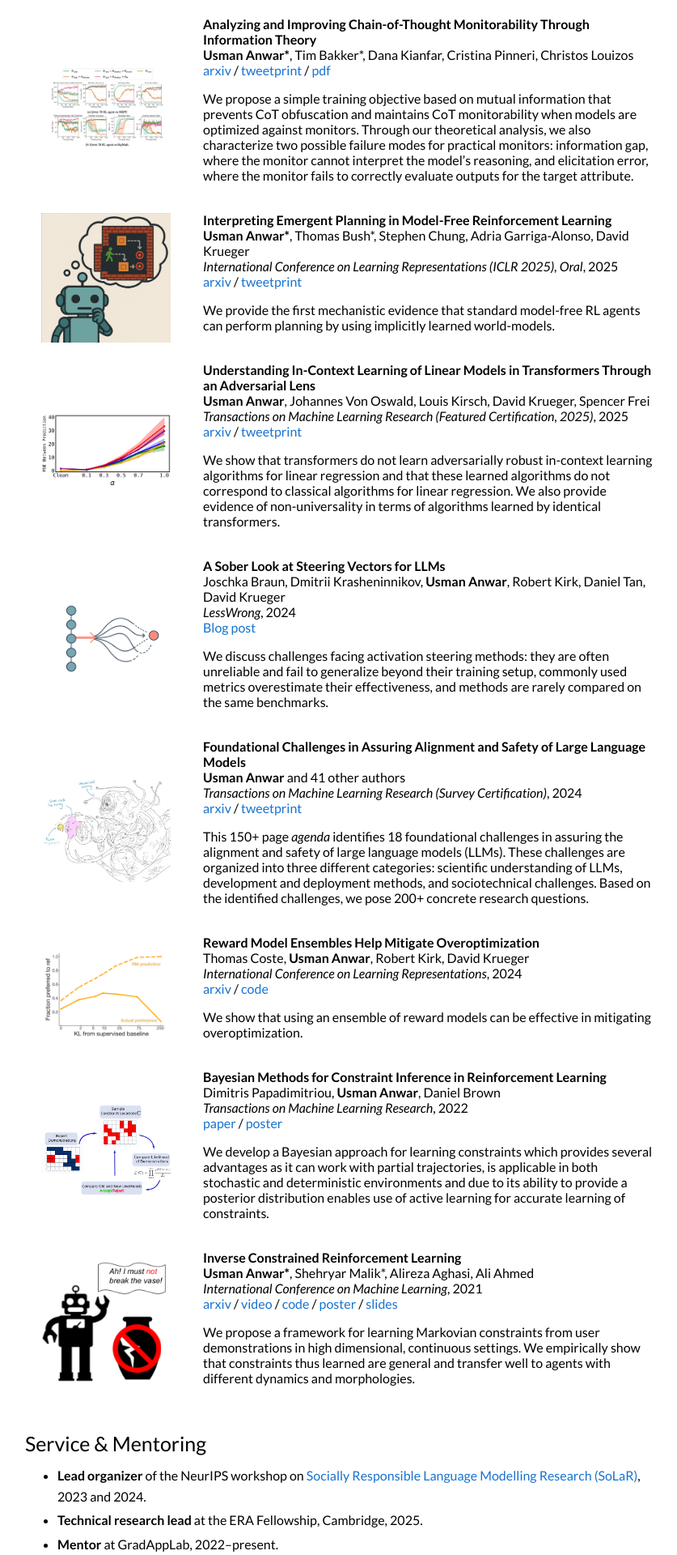
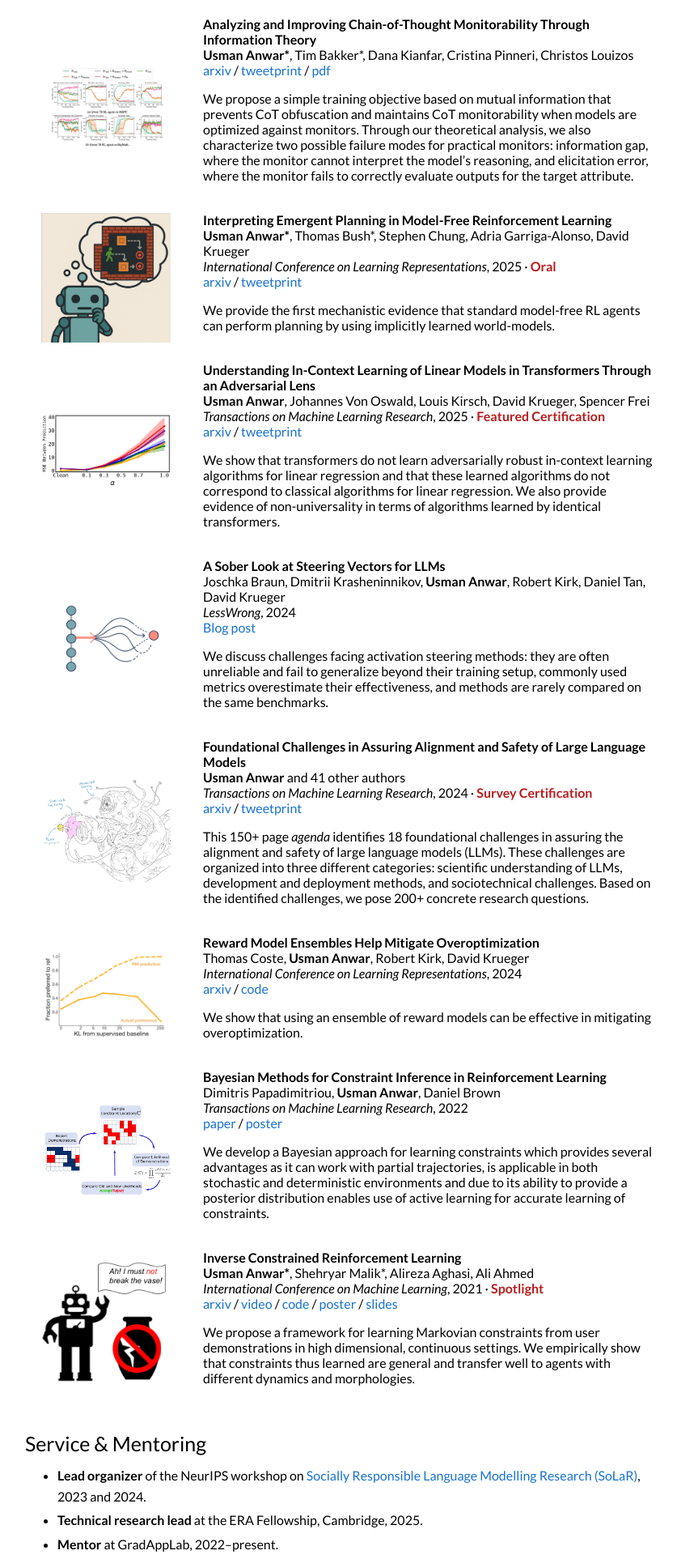
Before and after one commit to uzman-anwar/uzman-anwar.github.io, a Jekyll site: the page built from _posts/blog/2026-10-19-glm-cot-control.markdown, in a window 1280 px wide. Shown: the part 1577-3497 px from the top of the page at 81% size, without its empty margins (209-1046 px from the left). Built offline with Jekyll 4.4.1, drawn with Linux system fonts in a browser that asks for light colours.

Commit message:
Show paper awards as badges after the venue
Add the ICML Spotlight and the TMLR Survey + Featured certifications that
were missing, show all awards in bold red after the venue and year, and
drop the year that was repeated inside some venue strings.

Co-Authored-By: Claude Opus 5.5 (1M context) <noreply@anthropic.com>

```diff
--- a/_layouts/default.html
+++ b/_layouts/default.html
@@ -177,7 +177,7 @@
 
               <br>
               {% if post.venue %}
-              <em>{{post.venue}}</em>, {{ post.date | date: "%Y" }}
+              <em>{{post.venue}}</em>, {{ post.date | date: "%Y" }}{% if post.award %} &middot; <strong class="award">{{ post.award }}</strong>{% endif %}
               <br>
               {% endif %}
               {%- capture links -%}
--- a/_posts/conference/2021-06-01-ICRL.markdown
+++ b/_posts/conference/2021-06-01-ICRL.markdown
@@ -8,6 +8,7 @@ topics: [selected, rl]
 author: "Usman Anwar"
 authors: "<strong>Usman Anwar*</strong>, Shehryar Malik*, Alireza Aghasi, Ali Ahmed"
 venue: "International Conference on Machine Learning"
+award: "Spotlight"
 arxiv: https://arxiv.org/abs/2011.09999
 slides: /papers/ICRL/slides.pdf
 poster: /papers/ICRL/poster.pdf
--- a/_posts/conference/2024-04-15-llm-agenda.markdown
+++ b/_posts/conference/2024-04-15-llm-agenda.markdown
@@ -7,7 +7,8 @@ categories: conference
 topics: [selected, llm-alignment, governance]
 author: "Usman Anwar"
 authors: "<strong>Usman Anwar</strong> and 41 other authors"
-venue: "Transactions on Machine Learning Research (Survey Certification)"
+venue: "Transactions on Machine Learning Research"
+award: "Survey Certification"
 arxiv: https://arxiv.org/abs/2404.09932
 website: https://llm-safety-challenges.github.io/
 tweetprint: https://x.com/usmananwar391/status/1780254437895713011
--- a/_posts/conference/2024-11-07-icl-adversarial-lens.markdown
+++ b/_posts/conference/2024-11-07-icl-adversarial-lens.markdown
@@ -7,7 +7,8 @@ categories: conference
 topics: [selected, interpretability]
 author: "Usman Anwar"
 authors: "<strong>Usman Anwar</strong>, Johannes Von Oswald, Louis Kirsch, David Krueger, Spencer Frei"
-venue: "Transactions on Machine Learning Research (Featured Certification, 2025)"
+venue: "Transactions on Machine Learning Research"
+award: "Featured Certification"
 arxiv: https://arxiv.org/abs/2411.05189
 tweetprint: https://x.com/usmananwar391/status/1856006863906549799
 ---
--- a/_posts/conference/2025-04-02-emergent-planning.markdown
+++ b/_posts/conference/2025-04-02-emergent-planning.markdown
@@ -7,7 +7,8 @@ categories: conference
 topics: [selected, interpretability, rl]
 author: "Usman Anwar"
 authors: "<strong>Usman Anwar*</strong>, Thomas Bush*, Stephen Chung, Adria Garriga-Alonso, David Krueger"
-venue: "International Conference on Learning Representations (ICLR 2025), Oral"
+venue: "International Conference on Learning Representations"
+award: "Oral"
 arxiv: https://arxiv.org/abs/2504.01871
 tweetprint: https://x.com/_tom_bush/status/1907778475043266776
 ---
--- a/_posts/other/2023-07-27-open-problems-rlhf.markdown
+++ b/_posts/other/2023-07-27-open-problems-rlhf.markdown
@@ -8,6 +8,7 @@ topics: [llm-alignment]
 author: "Usman Anwar"
 authors: "Stephen Casper and 31 other authors, including <strong>Usman Anwar</strong>"
 venue: "Transactions on Machine Learning Research"
+award: "Survey Certification, Featured Certification"
 arxiv: https://arxiv.org/abs/2307.15217
 ---
 We survey open problems and fundamental limitations of RLHF, overview techniques to understand, improve, and complement it in practice, and propose auditing and disclosure standards to improve societal oversight of RLHF systems.
--- a/style.scss
+++ b/style.scss
@@ -137,6 +137,11 @@ span.highlight {
   text-align: justify;
 }
 
+/* Paper awards (Oral, Spotlight, TMLR certifications) */
+strong.award {
+  color: #b91c1c;
+}
+
 /* Sections below the publication list */
 h2.section-heading {
   display: block;
```
